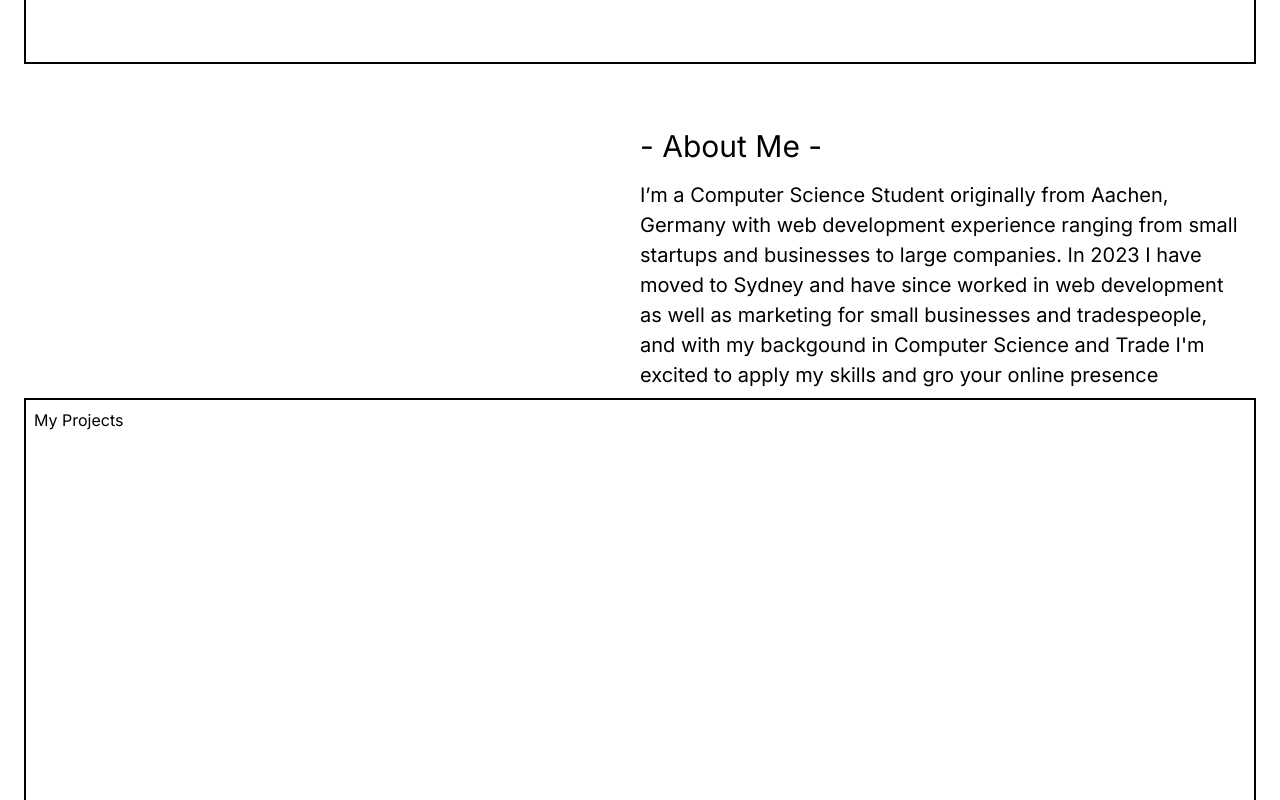
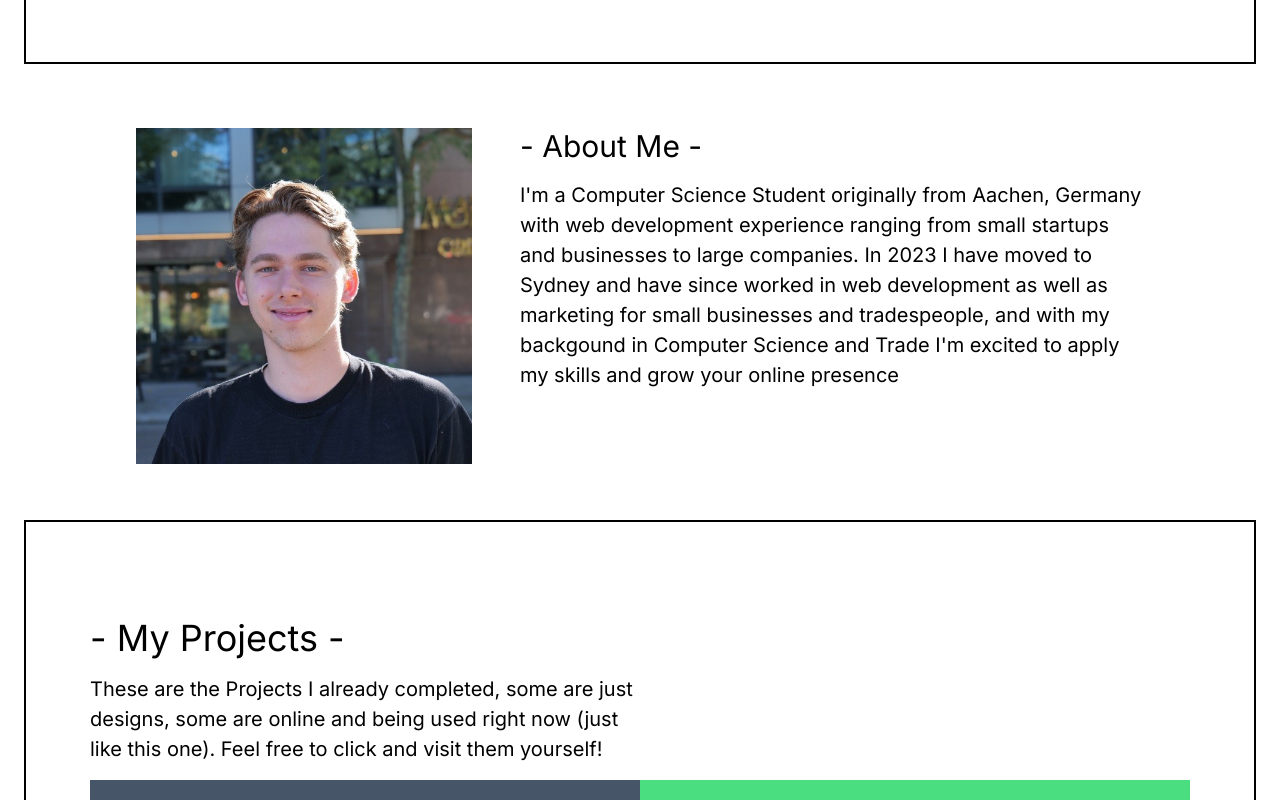
Before and after one commit to AlexKulibaba/portfolio-website, a Next.js app in the folder website/: page / in a window 1280 px wide. Shown: the part 760-1560 px from the top of the page. Built offline with nearby package versions, Linux system fonts and the light colour scheme.

Commit message:
added Profile pic

```diff
--- a/website/src/components/AboutMe.tsx
+++ b/website/src/components/AboutMe.tsx
@@ -1,21 +1,24 @@
 import React from "react";
+import alex_headshot from "../Images/alex_headshot.jpeg";
+import Image from "next/image";
 
 const AboutMe = () => {
   return (
-    <div className="container mx-auto px-6 flex flex-wrap justify-between pt-12">
-      <div className="flex justify-end w-full border-0 border-black p-2 pt-4 ">
-        <div className="md:w-1/2">
+    <div className="container mx-auto md:px-32 px-4 flex flex-wrap justify-between py-12">
+      <div className="flex md:flex-row-reverse flex-col justify-between border-0 border-black p-2 pt-4 ">
+        <div className=" md:pl-12 md:w-2/3">
           <h1 className=" text-3xl font-400">- About Me -</h1>
-          <p className="pt-4 text-[20px]">
-            I’m a Computer Science Student originally from Aachen, Germany with
-            web development experience ranging from small startups and
+          <p className="pt-4 text-[20px] pb-4 md:pb-0">
+            I&#39;m a Computer Science Student originally from Aachen, Germany
+            with web development experience ranging from small startups and
             businesses to large companies. In 2023 I have moved to Sydney and
             have since worked in web development as well as marketing for small
             businesses and tradespeople, and with my backgound in Computer
-            Science and Trade I'm excited to apply my skills and gro your online
-            presence
+            Science and Trade I'm excited to apply my skills and grow your
+            online presence
           </p>
         </div>
+        <Image src={alex_headshot} alt="Image" className=" md:w-1/3 -z-10" />
       </div>
     </div>
   );
--- a/website/src/components/Projects.tsx
+++ b/website/src/components/Projects.tsx
@@ -3,8 +3,19 @@ import React from "react";
 const Projects = () => {
   return (
     <div className="container mx-auto px-6 flex flex-wrap justify-between">
-      <div className="h-[700px] w-full border-2 border-black p-2">
-        My Projects
+      <div className=" w-full border-2 border-black p-16 ">
+        <h1 className=" pt-8 text-4xl">- My Projects -</h1>
+        <div className="pt-4 w-1/2 text-[20px]">
+          {
+            "These are the Projects I already completed, some are just designs, some are online and being used right now (just like this one). Feel free to click and visit them yourself!"
+          }
+        </div>
+        <div className="pt-4 flex flex-col">
+          <div className="flex flex-row">
+            <div className="w-1/2 h-64 bg-slate-600"></div>
+            <div className="w-1/2 h-64 bg-green-400"></div>
+          </div>
+        </div>
       </div>
     </div>
   );
```
Also changed, not shown: website/src/Images/alex_headshot.jpeg (added).
